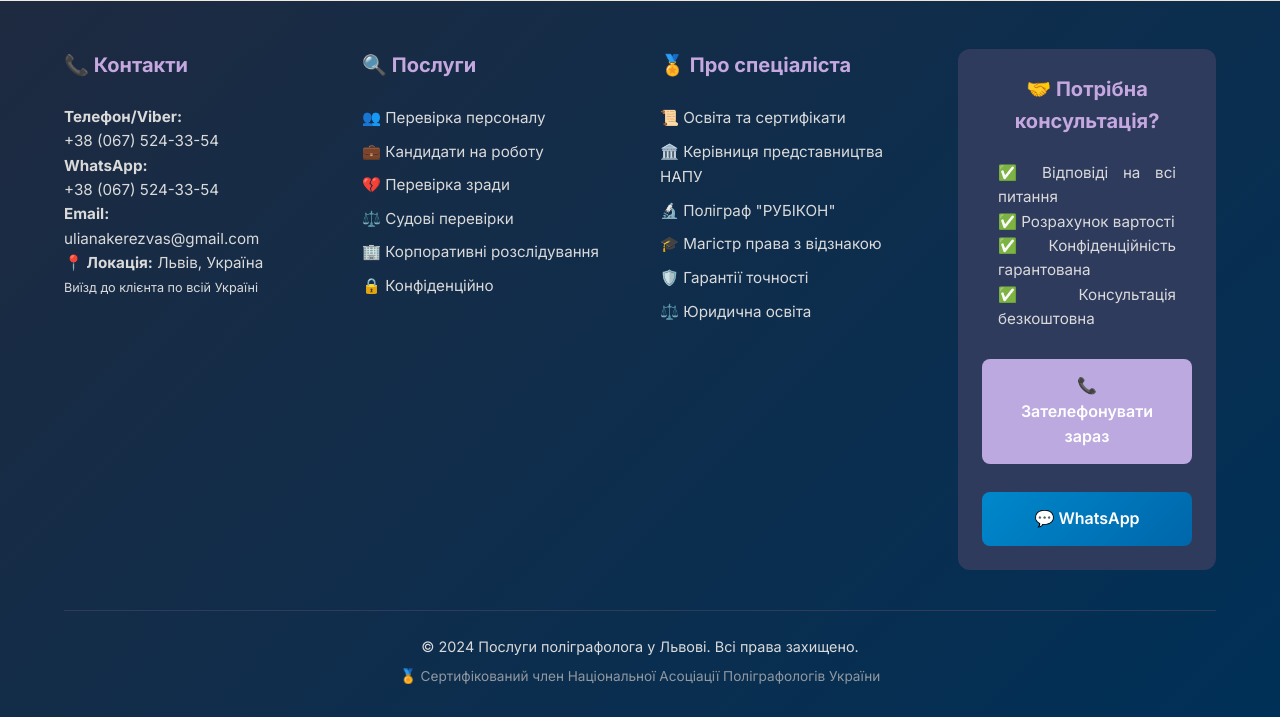
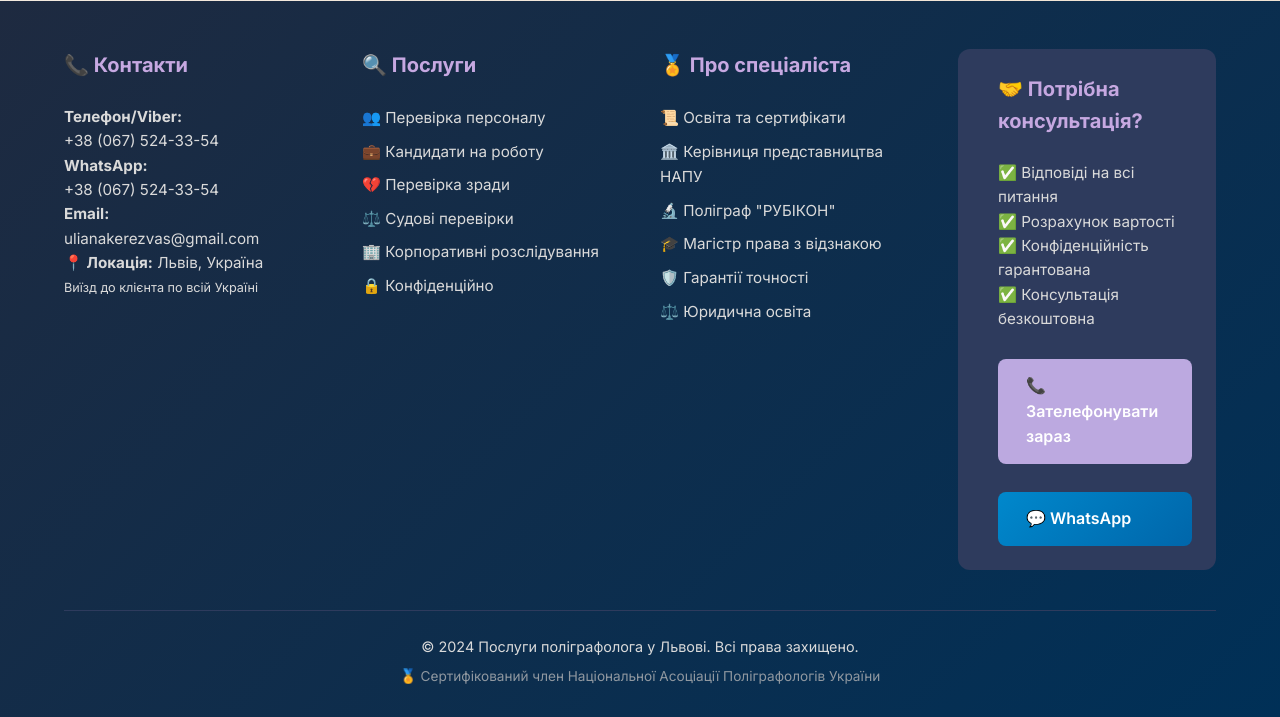
Before and after one commit to BonisOleg/poligraph, a Django app: page / in a window 1280 px wide. Shown: the part 680-1397 px from the top of the page. Run offline with Django 5.2, Linux system fonts and the light colour scheme; some web fonts are replaced.

Commit message:
some updates V2

```diff
--- a/main/static/main/css/base.css
+++ b/main/static/main/css/base.css
@@ -74,6 +74,10 @@ body {
     -webkit-tap-highlight-color: transparent;
 }
 
+.logo-link:hover {
+    background: none;
+}
+
 .logo-text {
     font-family: 'Viaoda Libre', serif;
     font-size: 2.2rem;
@@ -107,9 +111,8 @@ body {
     gap: 8px;
     margin: 0;
     padding: 8px;
-    background-color: rgba(241, 227, 211, 0.3);
+    background: none;
     border-radius: 16px;
-    backdrop-filter: blur(10px);
 }
 
 .nav-item {
@@ -123,12 +126,18 @@ body {
     font-size: 0.95rem;
     padding: 8px 12px;
     border-radius: 6px;
+    transition: color 0.3s ease;
     -webkit-tap-highlight-color: transparent;
 }
 
+.nav-link:hover {
+    color: var(--navy-dark);
+}
+
 .nav-link.active {
-    color: var(--purple);
-    background-color: var(--beige-light);
+    color: var(--navy-dark);
+    background: none;
+    font-weight: 700;
 }
 
 /* CTA Button */
@@ -293,12 +302,21 @@ body.home-page {
     background-color: var(--navy-light);
     padding: 24px;
     border-radius: 12px;
-    text-align: center;
+    text-align: left;
 }
 
 .footer-cta .footer-text {
-    text-align: justify;
+    text-align: left;
     padding: 0 1rem;
+}
+
+.footer-cta .footer-title {
+    text-align: left;
+    margin-left: 1rem;
+}
+
+.footer-cta .footer-cta-button {
+    margin-left: 1rem;
 }
 
 .footer-cta-button {
```
